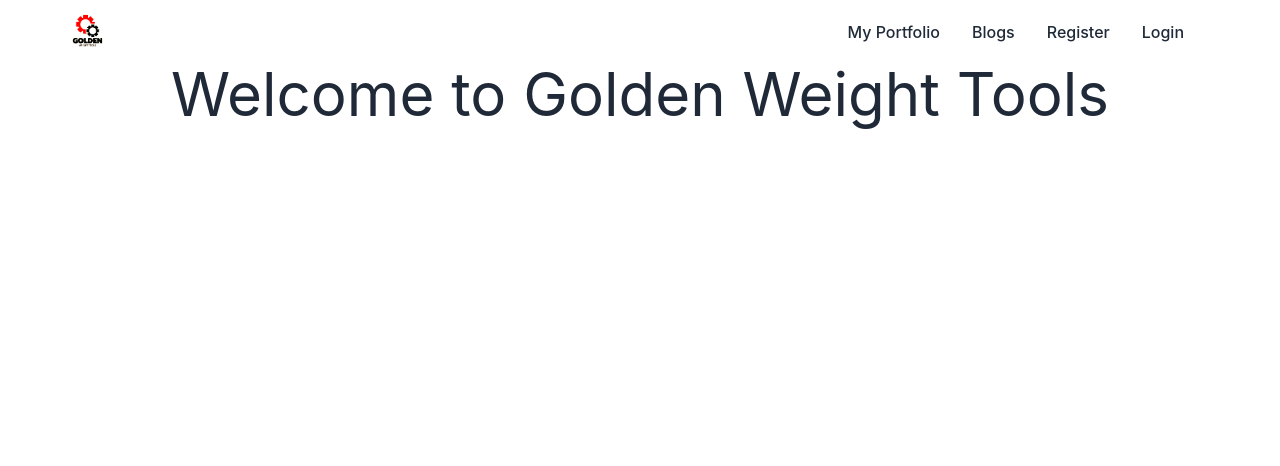
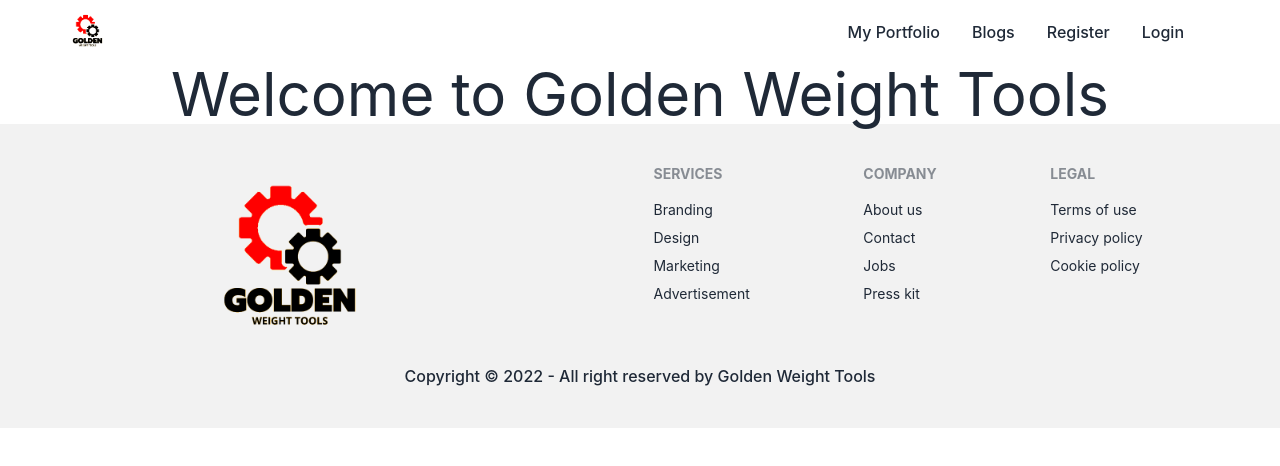
Before and after one commit to mobashirul-alam/manufacturer-website-client-side-mobashirul-alam-p, a React (Create React App) app: page / in a window 1280 px wide. Shown: the top 466 px of the page. Built offline with nearby package versions, Linux system fonts and the light colour scheme; no server answers.

Commit message:
footer added

```diff
--- a/src/App.js
+++ b/src/App.js
@@ -9,6 +9,7 @@
 import Navbar from './Pages/Shared/Navbar';
 import 'react-toastify/dist/ReactToastify.css';
 import NotFound from './Pages/Shared/NotFound';
+import Footer from './Pages/Shared/Footer';
 
 function App() {
   return (
@@ -23,7 +24,7 @@
         <Route path='/login' element={<Login></Login>}></Route>
         <Route path='*' element={<NotFound></NotFound>}></Route>
       </Routes>
-
+      <Footer></Footer>
       <ToastContainer />
     </div>
   );
--- /dev/null
+++ b/src/Pages/Shared/Footer.js
@@ -0,0 +1,44 @@
+import React from 'react';
+import { Link } from 'react-router-dom';
+import logo from '../../assets/logo-transparent.png';
+
+const Footer = () => {
+    const date = new Date();
+    const year = date.getFullYear();
+    return (
+        <div>
+            <footer class="p-10 bg-base-200 text-base-content">
+                <div class="footer">
+                    <div >
+                        <img class="w-2/5 mx-auto" src={logo} alt="" />
+                    </div>
+                    <div>
+                        <span class="footer-title">Services</span>
+                        <Link to='/' class="link link-hover">Branding</Link>
+                        <Link to='/' class="link link-hover">Design</Link>
+                        <Link to='/' class="link link-hover">Marketing</Link>
+                        <Link to='/' class="link link-hover">Advertisement</Link>
+                    </div>
+                    <div>
+                        <span class="footer-title">Company</span>
+                        <Link to='/' class="link link-hover">About us</Link>
+                        <Link to='/' class="link link-hover">Contact</Link>
+                        <Link to='/' class="link link-hover">Jobs</Link>
+                        <Link to='/' class="link link-hover">Press kit</Link>
+                    </div>
+                    <div>
+                        <span class="footer-title">Legal</span>
+                        <Link to='/' class="link link-hover">Terms of use</Link>
+                        <Link to='/' class="link link-hover">Privacy policy</Link>
+                        <Link to='/' class="link link-hover">Cookie policy</Link>
+                    </div>
+                </div>
+                <div class="text-center font-medium">
+                    <p>Copyright © {year} - All right reserved by Golden Weight Tools</p>
+                </div>
+            </footer>
+        </div>
+    );
+};
+
+export default Footer;
--- a/src/Pages/Shared/Navbar.js
+++ b/src/Pages/Shared/Navbar.js
@@ -16,7 +16,7 @@
             <Link to='' onClick={() => signOut(auth)} class="">Log Out</Link>
             :
             <Link to='/login'>Login</Link>}</li>
-        <li><Link to=''>{user && user?.displayName}</Link></li>
+        <li><p>{user && user?.displayName}</p></li>
     </>;
     console.log(user);
 
```
